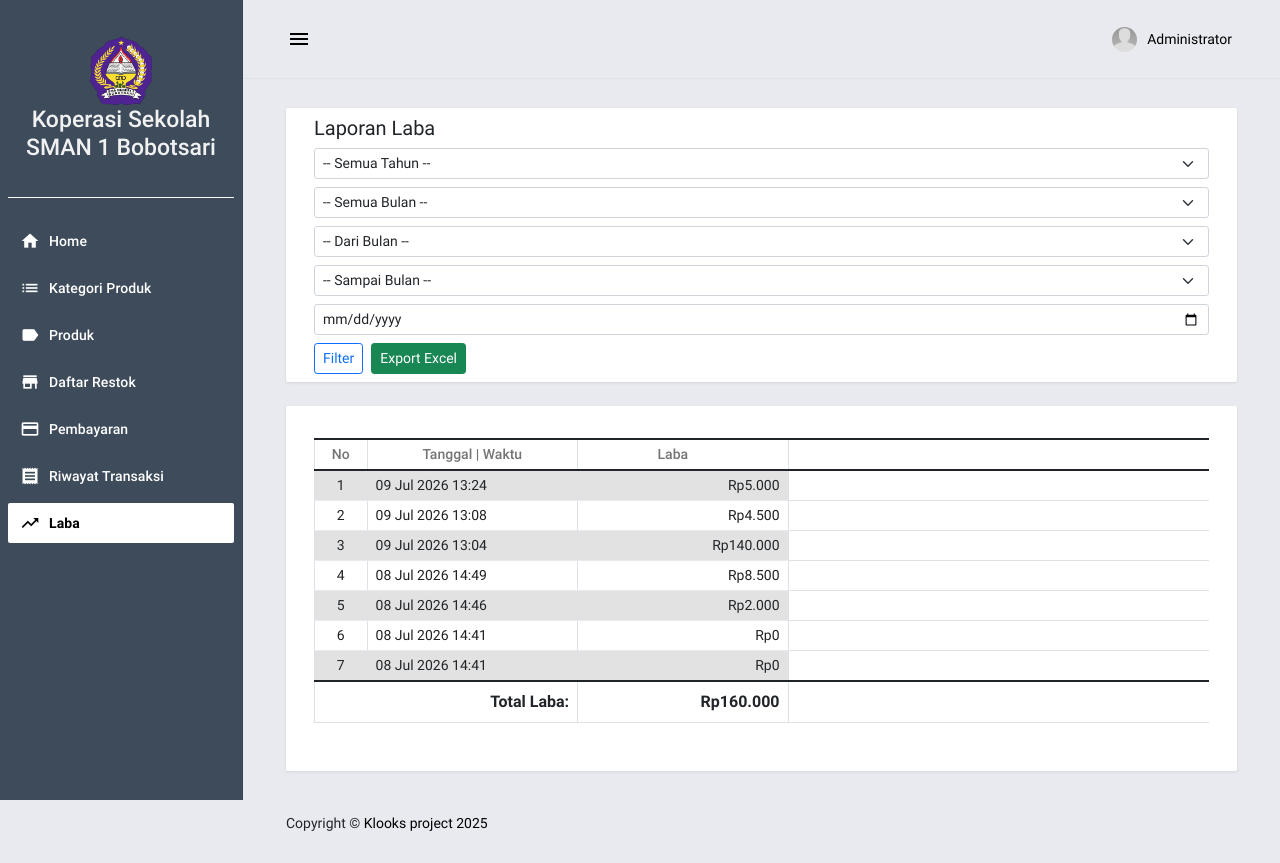
After one commit to kiklooks/TA-POS, a Django app: page /profits in a window 1280 px wide. The commit adds this page. Run offline with Django 3.2, Linux system fonts and the light colour scheme; a user stored in the database is signed in; data comes from the database, SQL or seed files in the repository; both versions use the stored data as it was after the commit; some libraries are stand-ins or nearby versions.

```diff
--- a/posApp/templates/posApp/navigation.html
+++ b/posApp/templates/posApp/navigation.html
@@ -40,6 +40,11 @@
                         <i class="material-icons mdc-list-item__start-detail mdc-drawer-item-icon" aria-hidden="true">receipt</i> Riwayat Transaksi
                     </a>
                 </div>
+                <div class="mdc-list-item mdc-drawer-item">
+                    <a class="mdc-drawer-link" href="{% url 'profit-page' %}">
+                        <i class="material-icons mdc-list-item__start-detail mdc-drawer-item-icon" aria-hidden="true">trending_up</i> Laba
+                    </a>
+                </div>
             </nav>
         </div>
     </div>
--- /dev/null
+++ b/posApp/templates/posApp/profit.html
@@ -0,0 +1,79 @@
+{% extends "posApp/base.html" %} {% load humanize currency_filters %} {% block pageContent %}
+<div class="mdc-layout-grid__cell stretch-card mdc-layout-grid__cell--span-12">
+    <div class="mdc-card py-2">
+        <div class="d-flex justify-content-between align-items-center flex-wrap gap-2">
+            <h4 class="card-title mb-0">Laporan Laba</h4>
+            <form method="get" class="d-flex align-items-center gap-2 flex-wrap">
+                <select name="year" class="form-select form-select-sm">
+                    <option value="">-- Semua Tahun --</option>
+                    {% for year_option in year_choices %}
+                    <option value="{{ year_option }}" {% if selected_year == year_option|stringformat:'s' %}selected{% endif %}>{{ year_option }}</option>
+                    {% endfor %}
+                </select>
+                <select name="month" class="form-select form-select-sm">
+                    <option value="">-- Semua Bulan --</option>
+                    {% for month_num, month_name in month_choices %}
+                    <option value="{{ month_num }}" {% if selected_month == month_num|stringformat:'s' %}selected{% endif %}>{{ month_name }}</option>
+                    {% endfor %}
+                </select>
+                <select name="start_month" class="form-select form-select-sm">
+                    <option value="">-- Dari Bulan --</option>
+                    {% for month_num, month_name in month_choices %}
+                    <option value="{{ month_num }}" {% if selected_start_month == month_num|stringformat:'s' %}selected{% endif %}>{{ month_name }}</option>
+                    {% endfor %}
+                </select>
+                <select name="end_month" class="form-select form-select-sm">
+                    <option value="">-- Sampai Bulan --</option>
+                    {% for month_num, month_name in month_choices %}
+                    <option value="{{ month_num }}" {% if selected_end_month == month_num|stringformat:'s' %}selected{% endif %}>{{ month_name }}</option>
+                    {% endfor %}
+                </select>
+                <input type="date" name="date" value="{{ selected_date }}" class="form-control form-control-sm" />
+                <button class="btn btn-sm btn-outline-primary" type="submit">Filter</button>
+                <a class="btn btn-sm btn-success" href="{% url 'profit-export-excel' %}?year={{ selected_year }}&month={{ selected_month }}&start_month={{ selected_start_month }}&end_month={{ selected_end_month }}&date={{ selected_date }}">Export Excel</a>
+            </form>
+        </div>
+    </div>
+</div>
+<div class="mdc-layout-grid__cell stretch-card mdc-layout-grid__cell--span-12">
+    <div class="mdc-card">
+        <div class="table-responsive">
+            <table class="table table-striped table-bordered">
+                <colgroup>
+                    <col width="5%">
+                    <col width="20%">
+                    <col width="20%">
+                    <col width="20%">
+                    <col width="20%">
+                </colgroup>
+                <thead>
+                    <tr>
+                        <th class="text-center py-1 px-2">No</th>
+                        <th class="text-center py-1">Tanggal | Waktu</th>
+                        <th class="text-center py-1">Laba</th>
+                    </tr>
+                </thead>
+                <tbody>
+                    {% for profit in profit_data %}
+                    <tr>
+                        <td class="px-2 py-1 text-center">{{ forloop.counter }}</td>
+                        <td class="px-2 py-1 text-start">{{ profit.date_added|date:'d M Y H:i' }}</td>
+                        <td class="px-2 py-1 text-end">{{ profit.profit|rupiah }}</td>
+                    </tr>
+                    {% empty %}
+                    <tr>
+                        <td colspan="5" class="text-center py-3">Tidak ada data laba untuk filter ini.</td>
+                    </tr>
+                    {% endfor %}
+                </tbody>
+                <tfoot>
+                    <tr>
+                        <td colspan="2" class="text-end fw-bold">Total Laba:</td>
+                        <td class="text-end fw-bold">{{ total_profit|default:0|rupiah }}</td>
+                    </tr>
+                </tfoot>
+            </table>
+        </div>
+    </div>
+</div>
+{% endblock pageContent %}
--- a/posApp/templates/posApp/receipt.html
+++ b/posApp/templates/posApp/receipt.html
@@ -26,14 +26,14 @@
             </div>
             {% for item in salesItems %}
             <div class="d-flex w-100 align-items-end">
-                <div class="col-2 text-center fw-bold">{{ item.qty|intcomma|floatformat:0 }}</div>
+                <div class="col-2 text-center fw-bold">{{ item.qty|default_if_none:0|floatformat:0 }}</div>
                 <div class="col-6 fw-bold">
                     <div class="lh-1">
                         <small>{{ item.product_id }}</small><br>
                         <small>{{ item.price|rupiah }}</small><br>
                     </div>
                 </div>
-                <div class="col-4 text-end fw-bold">{{ item.total|intcomma }}</div>
+                <div class="col-4 text-end fw-bold">{{ item.total|default_if_none:0|floatformat:0 }}</div>
             </div>
             {% endfor %}
             <hr>
--- a/posApp/urls.py
+++ b/posApp/urls.py
@@ -24,6 +24,8 @@ urlpatterns = [
     path('save-pos', views.save_pos, name="save-pos"),
     path('sales', views.salesList, name="sales-page"),
     path('sales/export-excel', views.export_sales_excel, name="sales-export-excel"),
+    path('profits', views.profitList, name="profit-page"),
+    path('profits/export-excel', views.export_profit_excel, name="profit-export-excel"),
     path('receipt', views.receipt, name="receipt-modal"),
     path('delete_sale', views.delete_sale, name="delete-sale"),
     path('delete_all_sales', views.delete_all_sales, name="delete-all-sales"),
--- a/posApp/views.py
+++ b/posApp/views.py
@@ -521,6 +521,101 @@ def export_sales_excel(request):
     return response
 
 @login_required
+def profitList(request):
+    profits = Sales.objects.all().order_by('-date_added')
+    year = request.GET.get('year', '')
+    month = request.GET.get('month', '')
+    start_month = request.GET.get('start_month', '')
+    end_month = request.GET.get('end_month', '')
+    date = request.GET.get('date', '')
+
+    if year:
+        profits = profits.filter(date_added__year=year)
+    if date:
+        profits = profits.filter(date_added__date=date)
+    if month:
+        profits = profits.filter(date_added__month=month)
+    elif start_month and end_month:
+        profits = profits.filter(date_added__month__gte=start_month, date_added__month__lte=end_month)
+
+    profit_data = []
+    total_profit = 0
+    for sale in profits:
+        data = {
+            'id': sale.id,
+            'date_added': sale.date_added,
+            'profit': sale.profit,
+        }
+        total_profit += sale.profit
+        profit_data.append(data)
+
+    year_choices = list(Sales.objects.dates('date_added', 'year', order='DESC'))
+    year_choices = [y.year for y in year_choices]
+    month_choices = [
+        (1, 'Januari'), (2, 'Februari'), (3, 'Maret'), (4, 'April'),
+        (5, 'Mei'), (6, 'Juni'), (7, 'Juli'), (8, 'Agustus'),
+        (9, 'September'), (10, 'Oktober'), (11, 'November'), (12, 'Desember')
+    ]
+
+    context = {
+        'page_title': 'Laporan Laba',
+        'profit_data': profit_data,
+        'total_profit': total_profit,
+        'selected_year': year,
+        'selected_month': month,
+        'selected_start_month': start_month,
+        'selected_end_month': end_month,
+        'selected_date': date,
+        'year_choices': year_choices,
+        'month_choices': month_choices,
+    }
+    return render(request, 'posApp/profit.html', context)
+
+@login_required
+def export_profit_excel(request):
+    year = request.GET.get('year', '')
+    month = request.GET.get('month', '')
+    start_month = request.GET.get('start_month', '')
+    end_month = request.GET.get('end_month', '')
+    date = request.GET.get('date', '')
+
+    profits = Sales.objects.all().order_by('-date_added')
+    if year:
+        profits = profits.filter(date_added__year=year)
+    if date:
+        profits = profits.filter(date_added__date=date)
+    if month:
+        profits = profits.filter(date_added__month=month)
+    elif start_month and end_month:
+        profits = profits.filter(date_added__month__gte=start_month, date_added__month__lte=end_month)
+
+    wb = Workbook()
+    ws = wb.active
+    ws.title = 'Laporan Laba'
+
+    headers = ['Tanggal', 'Kode Transaksi', 'Jumlah Item', 'Total Penjualan', 'Laba']
+    ws.append(headers)
+
+    for sale in profits:
+        ws.append([
+            sale.date_added.strftime('%Y-%m-%d %H:%M'),
+            sale.code,
+            salesItems.objects.filter(sale_id=sale).count(),
+            sale.grand_total,
+            sale.profit,
+        ])
+
+    for cell in ws[1]:
+        cell.font = Font(bold=True, color='FFFFFF')
+        cell.fill = PatternFill("solid", fgColor="4F81BD")
+        cell.alignment = Alignment(horizontal='center')
+
+    response = HttpResponse(content_type='application/vnd.openxmlformats-officedocument.spreadsheetml.sheet')
+    response['Content-Disposition'] = 'attachment; filename="laporan_laba.xlsx"'
+    wb.save(response)
+    return response
+
+@login_required
 def receipt(request):
     id = request.GET.get('id')
     sales = Sales.objects.filter(id = id).first()
```
Also changed, not shown: posApp/tests.py (+46 -1 lines), db.sqlite3.
